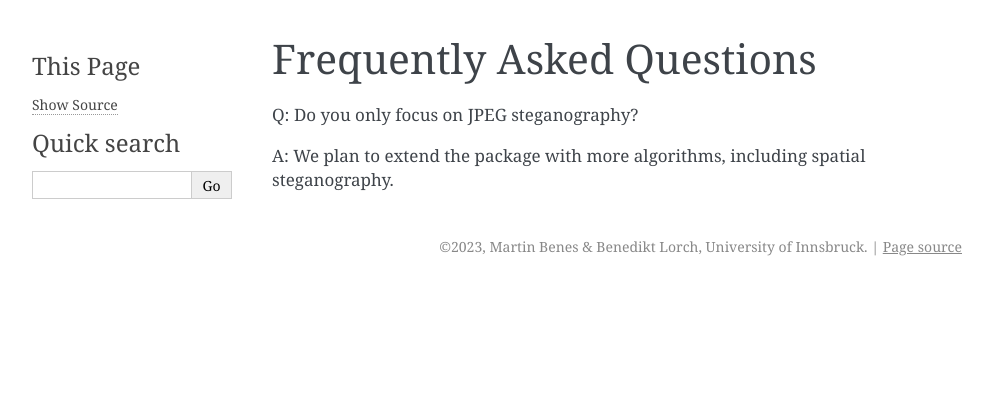
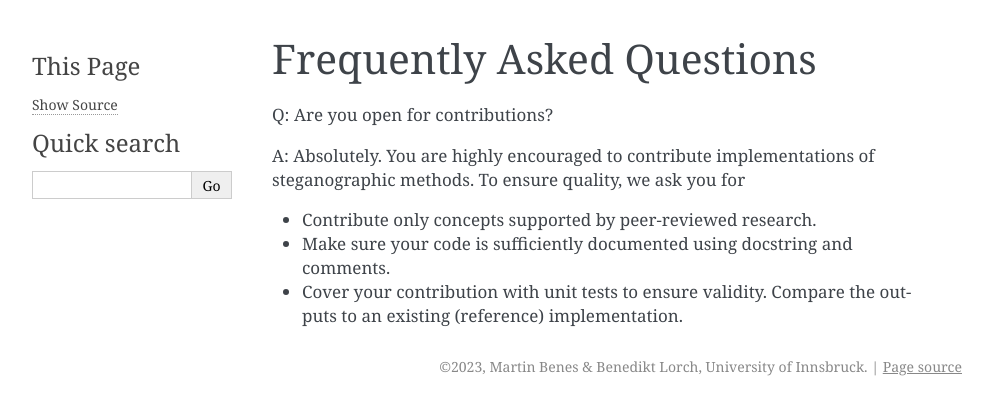
Before and after one commit to uibk-uncover/conseal, a Sphinx documentation site: the page built from docs/faq.rst, in a window 1280 px wide. Shown: the top 415 px of the page, without its empty margins (148-1141 px from the left). Built offline with Sphinx 7.4.7, drawn with Linux system fonts in a browser that asks for light colours.

Commit message:
git status

```diff
--- a/docs/faq.rst
+++ b/docs/faq.rst
@@ -1,6 +1,10 @@
 Frequently Asked Questions
 ===================================
 
-Q: Do you only focus on JPEG steganography?
+Q: Are you open for contributions?
 
-A: We plan to extend the package with more algorithms, including spatial steganography.
+A: Absolutely. You are highly encouraged to contribute implementations of steganographic methods. To ensure quality, we ask you for
+
+- Contribute only concepts supported by peer-reviewed research.
+- Make sure your code is sufficiently documented using docstring and comments.
+- Cover your contribution with unit tests to ensure validity. Compare the outputs to an existing (reference) implementation.
--- a/docs/index.rst
+++ b/docs/index.rst
@@ -2,6 +2,8 @@ conseal
 =======
 
 **conseal** is a Python package, containing implementations of modern image steganographic algorithms.
+
+
 
 .. note::
 
```
Also changed, not shown: other parts of docs/index.rst (+1 -2 lines).
